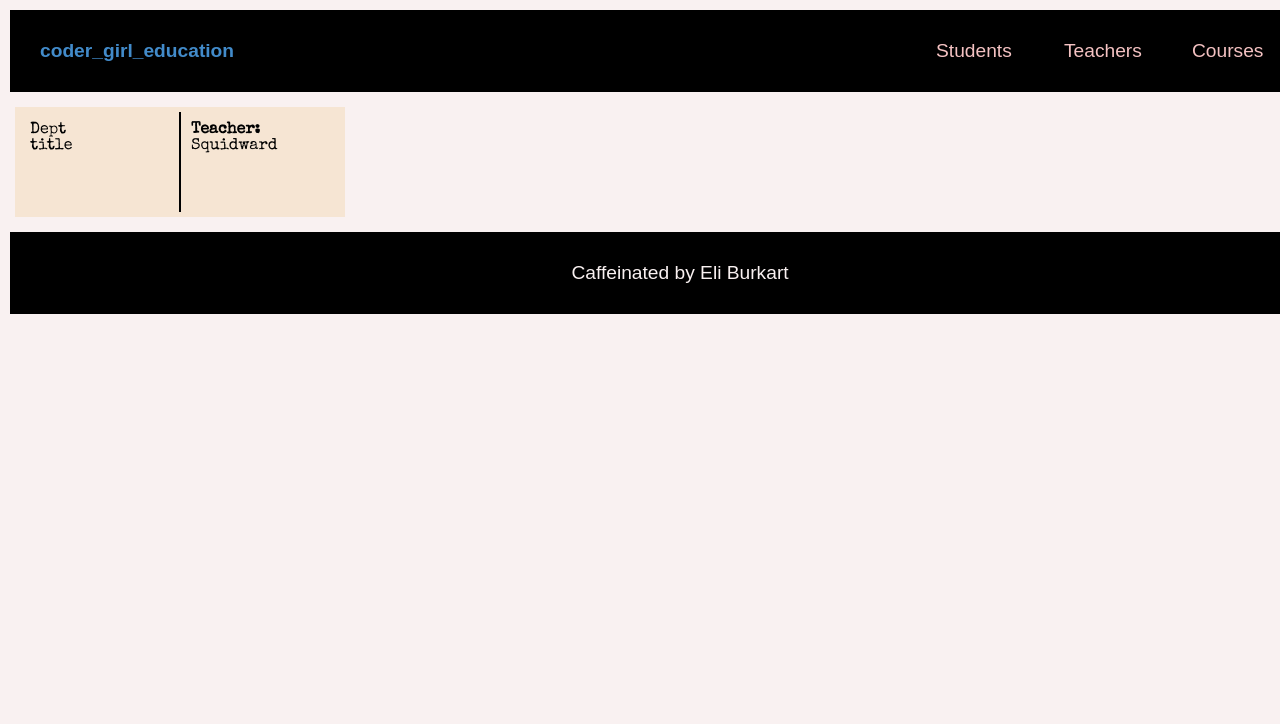
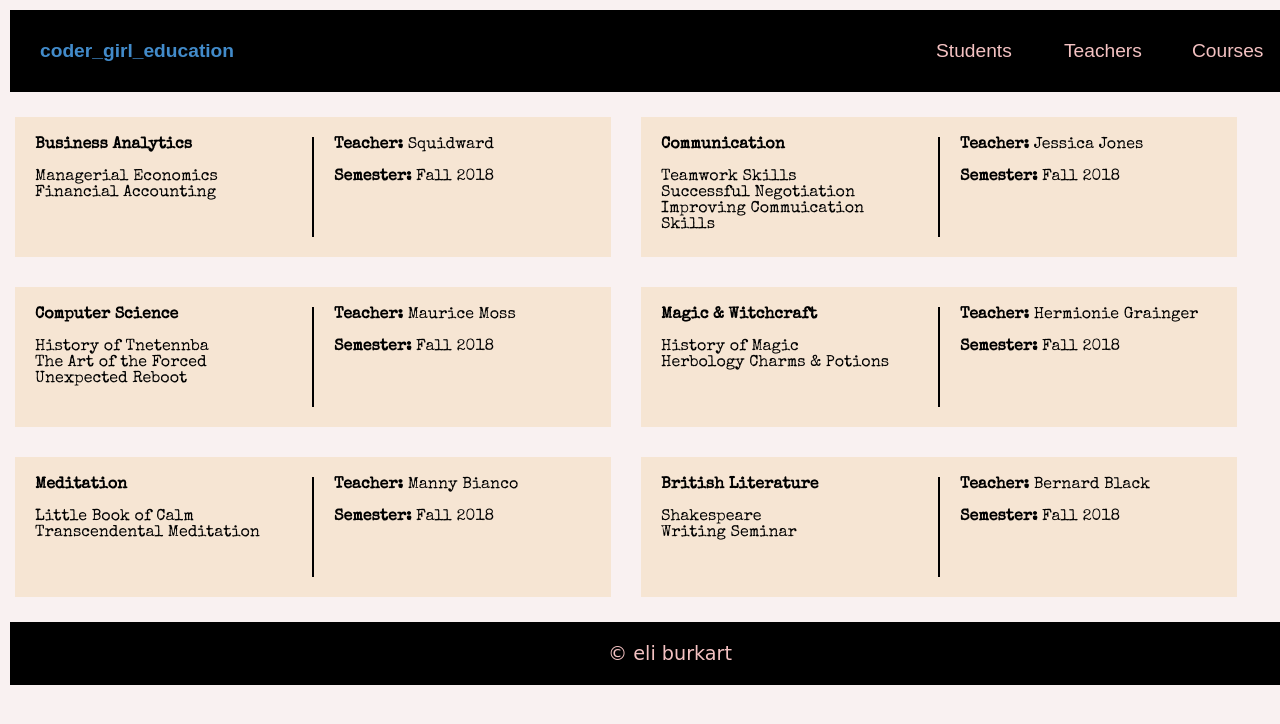
Before and after one commit to eliburkart/cg-ed, a plain HTML site: page courses.html in a window 1280 px wide. Shown: the top 724 px of the page. Drawn offline with nearby package versions, Linux system fonts and the light colour scheme; a web font is replaced by a local one.

Commit message:
completed courses page

```diff
--- a/assets/css/main.css
+++ b/assets/css/main.css
@@ -108,14 +108,19 @@ hr.style2 {
   font-family: 'Special Elite', cursive;
 
 }
+.row-1 {
+  display: flex;
+  flex-flow: nowrap;
+  flex-direction: row;
+}
 .course-wrapper {
   display: flex;
   flex-flow: nowrap;
   flex-direction: row;
   background-color: #f6e5d3;
-  width: 25%;
+  width: 45%;
   margin: 15px;
-  padding: 5px;
+  padding: 10px;
   font-family: 'Special Elite', cursive;
 }
 .course-name {
@@ -190,6 +195,10 @@ hr.style2 {
   width: 50%;
   text-align: center;
 }
+
+.vl-wrapper {
+  padding: 10px;
+}
 #courses {
   text-transform: uppercase;
   text-align: center;
@@ -199,6 +208,9 @@ hr.style2 {
 }
 #foot {
   justify-content: center;
-  color: #f9f1f1;
+  color: #f4c2c2;
   margin-bottom: 0;
+  padding: 20px;
+  width: 100%;
+  font-family: 'Rancho', cursive;
 }
--- a/courses.html
+++ b/courses.html
@@ -28,27 +28,160 @@
         <a href="courses.html">Courses</a>
       </div>
     </div>
+<!-- row wrapper -->
+
+
+<div class="row-1">
+
 
 <!-- course cards -->
 <div class="course-wrapper">
   <div class="course-name">
-Dept <br>
-title
+<span id="boldy">Business Analytics</span>  <br> <br>
+<span id="notboldy">Managerial Economics</span> <br>
+<span id="notboldy">Financial Accounting</span>
   </div>
+  <div class="vl-wrapper">
+
+
   <div class="vl">
-
+</div>
   </div>
   <div class="course-info">
     <div class="courses">
-      <span id="boldy">Teacher:</span> <span id="notboldy">Squidward</span>
+      <span id="boldy">Teacher:</span> <span id="notboldy">Squidward</span> <br> <br>
+      <span id="boldy">Semester:</span> <span id="notboldy">Fall 2018</span>
     </div>
   </div>
 </div>
+<!-- course cards -->
+<div class="course-wrapper">
+  <div class="course-name">
+<span id="boldy">Communication</span>  <br> <br>
+<span id="notboldy">Teamwork Skills</span> <br>
+<span id="notboldy">Successful Negotiation</span>
+<span id="notboldy">Improving Commuication Skills</span>
+  </div>
+  <div class="vl-wrapper">
 
+
+  <div class="vl">
+</div>
+  </div>
+  <div class="course-info">
+    <div class="courses">
+      <span id="boldy">Teacher:</span> <span id="notboldy">Jessica Jones</span> <br> <br>
+      <span id="boldy">Semester:</span> <span id="notboldy">Fall 2018</span>
+    </div>
+  </div>
+</div>
+</div>
+<!-- end row 1 -->
+<!-- row wrapper -->
+
+
+<div class="row-1">
+
+
+<!-- course cards -->
+<div class="course-wrapper">
+  <div class="course-name">
+<span id="boldy">Computer Science</span>  <br> <br>
+<span id="notboldy">History of Tnetennba</span> <br>
+<span id="notboldy">The Art of the Forced Unexpected Reboot </span>
+  </div>
+  <div class="vl-wrapper">
+
+
+  <div class="vl">
+</div>
+  </div>
+  <div class="course-info">
+    <div class="courses">
+      <span id="boldy">Teacher:</span> <span id="notboldy">Maurice Moss</span> <br> <br>
+      <span id="boldy">Semester:</span> <span id="notboldy">Fall 2018</span>
+    </div>
+  </div>
+</div>
+<!-- course cards -->
+<div class="course-wrapper">
+  <div class="course-name">
+<span id="boldy">Magic & Witchcraft</span>  <br> <br>
+<span id="notboldy">History of Magic</span> <br>
+<span id="notboldy">Herbology</span>
+<span id="notboldy">Charms & Potions</span>
+  </div>
+  <div class="vl-wrapper">
+
+
+  <div class="vl">
+</div>
+  </div>
+  <div class="course-info">
+    <div class="courses">
+      <span id="boldy">Teacher:</span> <span id="notboldy">Hermionie Grainger</span> <br> <br>
+      <span id="boldy">Semester:</span> <span id="notboldy">Fall 2018</span>
+    </div>
+  </div>
+</div>
+</div>
+<!-- end row 2 -->
+<!-- row wrapper -->
+
+
+<div class="row-1">
+
+
+<!-- course cards -->
+<div class="course-wrapper">
+  <div class="course-name">
+<span id="boldy">Meditation</span>  <br> <br>
+<span id="notboldy">Little Book of Calm</span> <br>
+<span id="notboldy">Transcendental Meditation</span>
+  </div>
+  <div class="vl-wrapper">
+
+
+  <div class="vl">
+</div>
+  </div>
+  <div class="course-info">
+    <div class="courses">
+      <span id="boldy">Teacher:</span> <span id="notboldy">Manny Bianco</span> <br> <br>
+      <span id="boldy">Semester:</span> <span id="notboldy">Fall 2018</span>
+    </div>
+  </div>
+</div>
+<!-- course cards -->
+<div class="course-wrapper">
+  <div class="course-name">
+<span id="boldy">British Literature</span>  <br> <br>
+<span id="notboldy">Shakespeare</span> <br>
+<span id="notboldy">Writing Seminar</span>
+
+  </div>
+  <div class="vl-wrapper">
+
+
+  <div class="vl">
+</div>
+  </div>
+  <div class="course-info">
+    <div class="courses">
+      <span id="boldy">Teacher:</span> <span id="notboldy">Bernard Black</span> <br> <br>
+      <span id="boldy">Semester:</span> <span id="notboldy">Fall 2018</span>
+    </div>
+  </div>
+</div>
+</div>
+<!-- end row 3 -->
     <!-- footer -->
     <div class="menu" id="foot">
+  &#169; eli burkart
 
-      Caffeinated by Eli Burkart
+</div>
+
+
 
 
 
--- a/index.html
+++ b/index.html
@@ -8,6 +8,7 @@
 <link href="https://fonts.googleapis.com/css?family=Special+Elite" rel="stylesheet">
 <link href="https://fonts.googleapis.com/css?family=Nixie+One" rel="stylesheet">
 <link href="https://fonts.googleapis.com/css?family=Muli:400,700" rel="stylesheet">
+<link href="https://fonts.googleapis.com/css?family=Rancho" rel="stylesheet">
     <title>CG Education</title>
   </head>
   <body>
@@ -49,7 +50,7 @@
   </div>
 
     <div class="student-name">
-      Moss, Morris<br><br>
+      Moss, Maurice<br><br>
       Mathmatics
     </div>
 </div>
@@ -236,7 +237,7 @@
 <!-- footer -->
 <div class="menu" id="foot">
 
-  Caffeinated by Eli Burkart
+  &#169; eli burkart
 
 
 
```
